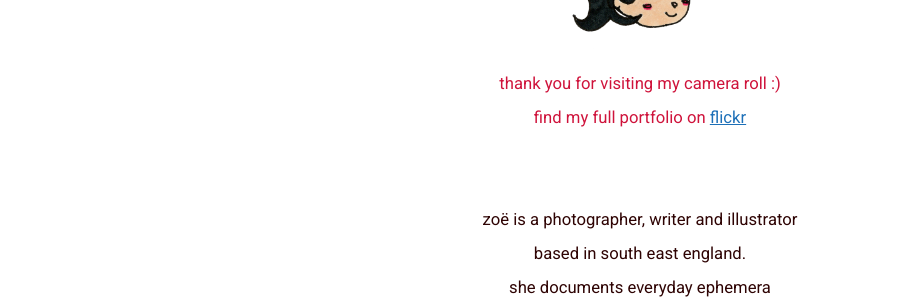
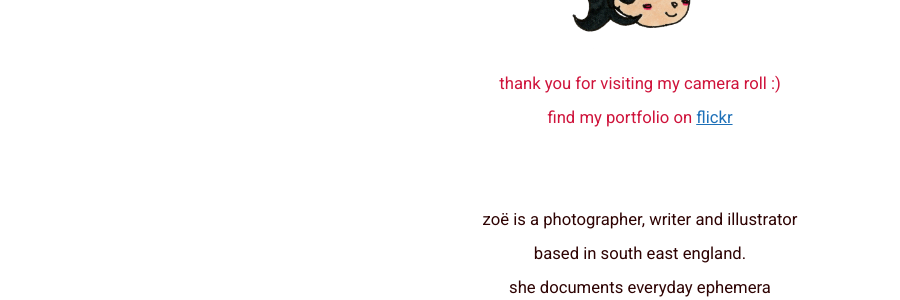
Before and after one commit to zoeurl/zoedowney.github.io, a Jekyll site: the page built from index.html, in a window 1280 px wide and 900 px high, scrolled down 1733 px. Shown: the part 302-602 px from the top of the window, without its empty margins (0-900 px from the left). Built offline with Jekyll 4.4.1, drawn with Linux system fonts in a browser that asks for light colours.

Commit message:
Update photography.md

```diff
--- a/_layouts/photography.md
+++ b/_layouts/photography.md
@@ -39,7 +39,7 @@
 	<br>
 	<center><figure><img src="/assets/favicon/zoe-favicon.png" width="160" height="160"></figure>
 		<font color="#cf133b">thank you for visiting my camera roll :)
-		<br>find my full portfolio on <a href="https://www.flickr.com/photos/zoedowney/albums">flickr</a></font>
+		<br>find my portfolio on <a href="https://www.flickr.com/people/zoedowney">flickr</a></font>
 		<br>
 		<br>
 			<br><font color="#2e0303">zoë is a photographer, writer and illustrator
```
